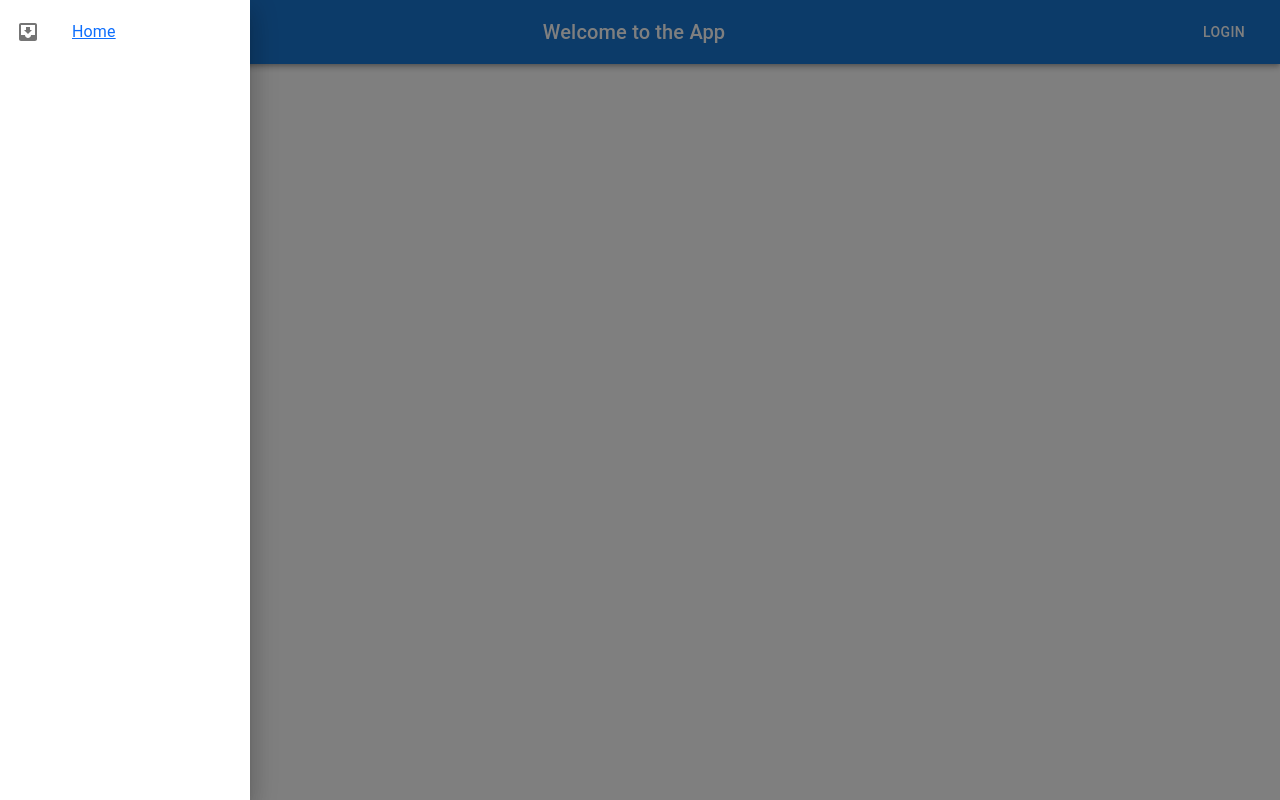
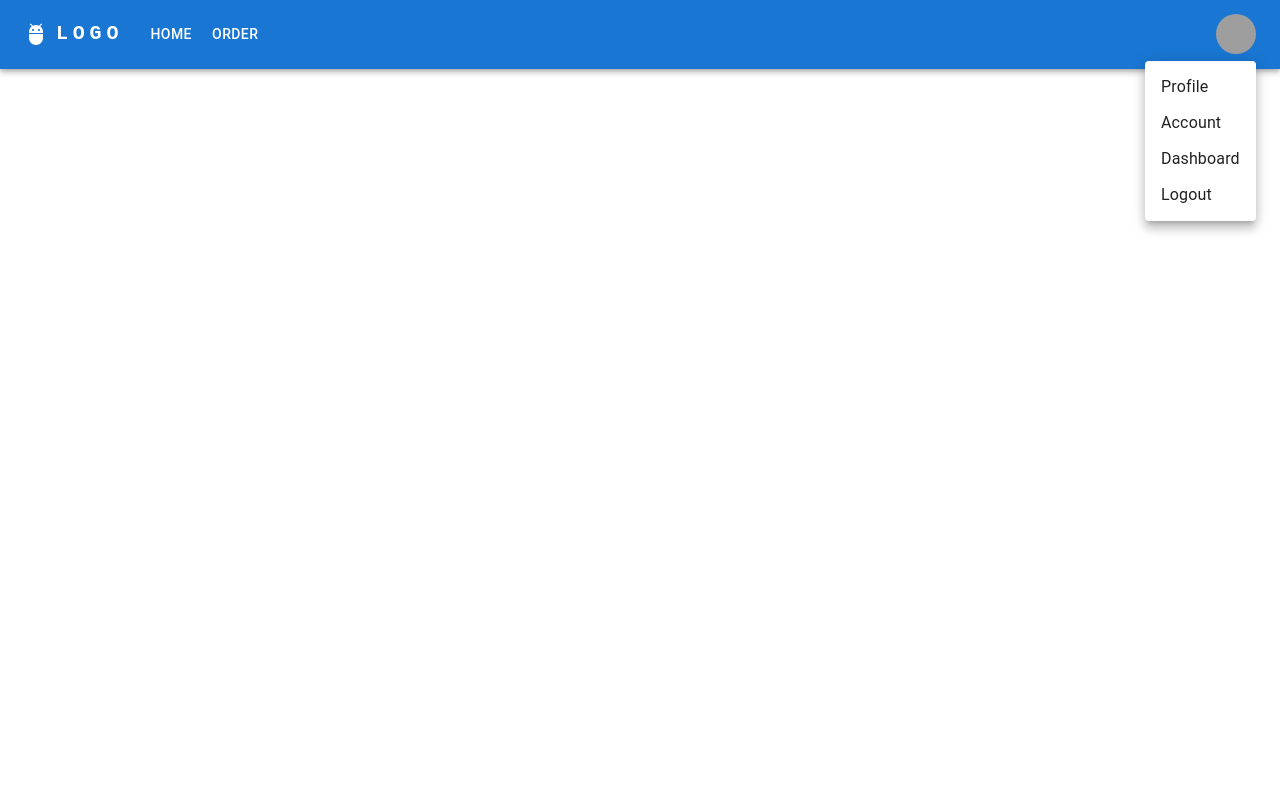
Before and after one commit to LeoStrebel/BZZ-Eats, a React (Create React App) app in the folder src/frontend/: page / in a window 1280 px wide. Both pictures are taken after a click on the button "Open settings". Built offline with nearby package versions, Linux system fonts and the light colour scheme; grey boxes are pictures that could not be loaded.

Commit message:
new nav bar

```diff
--- a/src/frontend/src/App.js
+++ b/src/frontend/src/App.js
@@ -2,6 +2,7 @@
 import "bootstrap/dist/css/bootstrap.css";
 import { BrowserRouter as Router, Route, Routes } from "react-router-dom";
 import Home from "./pages/home";
+import Products from "./pages/products";
 
 const App = () => {
   return (
@@ -9,6 +10,7 @@
       <Router>
         <Routes>
           <Route path="/" element={<Home />} />
+          <Route path="/products" element={<Products />} />
         </Routes>
       </Router>
     </div>
--- a/src/frontend/src/elements/navbar.js
+++ b/src/frontend/src/elements/navbar.js
@@ -1,113 +1,176 @@
-import * as React from "react";
+import React from "react";
+import { Link } from "react-router-dom";
 import AppBar from "@mui/material/AppBar";
 import Box from "@mui/material/Box";
 import Toolbar from "@mui/material/Toolbar";
+import IconButton from "@mui/material/IconButton";
 import Typography from "@mui/material/Typography";
+import Menu from "@mui/material/Menu";
+import MenuIcon from "@mui/icons-material/Menu";
+import Container from "@mui/material/Container";
+import Avatar from "@mui/material/Avatar";
 import Button from "@mui/material/Button";
-import IconButton from "@mui/material/IconButton";
-import MenuIcon from "@mui/icons-material/Menu";
-import Drawer from "@mui/material/Drawer";
-import List from "@mui/material/List";
-import ListItem from "@mui/material/ListItem";
-import ListItemIcon from "@mui/material/ListItemIcon";
-import ListItemText from "@mui/material/ListItemText";
-import InboxIcon from "@mui/icons-material/MoveToInbox";
-import DraftsIcon from "@mui/icons-material/Drafts";
-import { Link } from "react-router-dom";
+import Tooltip from "@mui/material/Tooltip";
+import MenuItem from "@mui/material/MenuItem";
+import AdbIcon from "@mui/icons-material/Adb";
 
-import BottomNavigation from "@mui/material/BottomNavigation";
-import BottomNavigationAction from "@mui/material/BottomNavigationAction";
-import FolderIcon from "@mui/icons-material/Folder";
-import RestoreIcon from "@mui/icons-material/Restore";
-import FavoriteIcon from "@mui/icons-material/Favorite";
-import LocationOnIcon from "@mui/icons-material/LocationOn";
+const pages = [
+  { name: "Home", path: "/" },
+  { name: "Order", path: "/products" },
+];
+const settings = ["Profile", "Account", "Dashboard", "Logout"];
 
-/*export default function LabelBottomNavigation() {
-  const [value, setValue] = React.useState("recents");
+function ResponsiveAppBar() {
+  const [anchorElNav, setAnchorElNav] = React.useState(null);
+  const [anchorElUser, setAnchorElUser] = React.useState(null);
 
-  const handleChange = (event: React.SyntheticEvent, newValue: string) => {
-    setValue(newValue);
+  const handleOpenNavMenu = (event) => {
+    setAnchorElNav(event.currentTarget);
+  };
+
+  const handleOpenUserMenu = (event) => {
+    setAnchorElUser(event.currentTarget);
+  };
+
+  const handleCloseNavMenu = () => {
+    setAnchorElNav(null);
+  };
+
+  const handleCloseUserMenu = () => {
+    setAnchorElUser(null);
   };
 
   return (
-    <BottomNavigation sx={{ width: 500 }} value={value} onChange={handleChange}>
-      <Link to="/">
-        <BottomNavigationAction
-          label="Recents"
-          value="recents"
-          icon={<RestoreIcon />}
-        />
-      </Link>
-      <Link to="/">
-        <BottomNavigationAction
-          label="Favorites"
-          value="favorites"
-          icon={<FavoriteIcon />}
-        />
-      </Link>
-      <Link to="/">
-        <BottomNavigationAction
-          label="Nearby"
-          value="nearby"
-          icon={<LocationOnIcon />}
-        />
-      </Link>
-      <Link to="/">
-        <BottomNavigationAction
-          label="Folder"
-          value="folder"
-          icon={<FolderIcon />}
-        />
-      </Link>
-    </BottomNavigation>
-  );
-}*/
+    <AppBar position="static">
+      <Container maxWidth="xl">
+        <Toolbar disableGutters>
+          <AdbIcon sx={{ display: { xs: "none", md: "flex" }, mr: 1 }} />
+          <Typography
+            variant="h6"
+            noWrap
+            component={Link}
+            to="/"
+            sx={{
+              mr: 2,
+              display: { xs: "none", md: "flex" },
+              fontFamily: "monospace",
+              fontWeight: 700,
+              letterSpacing: ".3rem",
+              color: "inherit",
+              textDecoration: "none",
+            }}
+          >
+            LOGO
+          </Typography>
 
-export default function Navbar() {
-  const [open, setOpen] = React.useState(false);
-
-  const handleDrawerOpen = () => {
-    setOpen(true);
-  };
-
-  const handleDrawerClose = () => {
-    setOpen(false);
-  };
-
-  return (
-    <Box sx={{ flexGrow: 1 }}>
-      <AppBar position="static">
-        <Toolbar>
+          <Box sx={{ flexGrow: 1, display: { xs: "flex", md: "none" } }}>
             <IconButton
               size="large"
-            edge="start"
+              aria-label="account of current user"
+              aria-controls="menu-appbar"
+              aria-haspopup="true"
+              onClick={handleOpenNavMenu}
               color="inherit"
-            aria-label="menu"
-            onClick={handleDrawerOpen}
-            sx={{ mr: 2 }}
             >
               <MenuIcon />
             </IconButton>
-          <Typography variant="h6" component="div" sx={{ flexGrow: 1 }}>
-            Welcome to the App
+            <Menu
+              id="menu-appbar"
+              anchorEl={anchorElNav}
+              anchorOrigin={{
+                vertical: "bottom",
+                horizontal: "left",
+              }}
+              keepMounted
+              transformOrigin={{
+                vertical: "top",
+                horizontal: "left",
+              }}
+              open={Boolean(anchorElNav)}
+              onClose={handleCloseNavMenu}
+              sx={{
+                display: { xs: "block", md: "none" },
+              }}
+            >
+              {pages.map((page) => (
+                <MenuItem key={page.name} onClick={handleCloseNavMenu}>
+                  <Typography
+                    component={Link}
+                    to={page.path}
+                    textAlign="center"
+                  >
+                    {page.name}
                   </Typography>
-          <Button color="inherit">Login</Button>
+                </MenuItem>
+              ))}
+            </Menu>
+          </Box>
+          <AdbIcon sx={{ display: { xs: "flex", md: "none" }, mr: 1 }} />
+          <Typography
+            variant="h5"
+            noWrap
+            component={Link}
+            to="/"
+            sx={{
+              mr: 2,
+              display: { xs: "flex", md: "none" },
+              flexGrow: 1,
+              fontFamily: "monospace",
+              fontWeight: 700,
+              letterSpacing: ".3rem",
+              color: "inherit",
+              textDecoration: "none",
+            }}
+          >
+            LOGO
+          </Typography>
+          <Box sx={{ flexGrow: 1, display: { xs: "none", md: "flex" } }}>
+            {pages.map((page) => (
+              <Button
+                key={page.name}
+                component={Link}
+                to={page.path}
+                onClick={handleCloseNavMenu}
+                sx={{ my: 2, color: "white", display: "block" }}
+              >
+                {page.name}
+              </Button>
+            ))}
+          </Box>
+
+          <Box sx={{ flexGrow: 0 }}>
+            <Tooltip title="Open settings">
+              <IconButton onClick={handleOpenUserMenu} sx={{ p: 0 }}>
+                <Avatar alt="Remy Sharp" src="/static/images/avatar/2.jpg" />
+              </IconButton>
+            </Tooltip>
+            <Menu
+              sx={{ mt: "45px" }}
+              id="menu-appbar"
+              anchorEl={anchorElUser}
+              anchorOrigin={{
+                vertical: "top",
+                horizontal: "right",
+              }}
+              keepMounted
+              transformOrigin={{
+                vertical: "top",
+                horizontal: "right",
+              }}
+              open={Boolean(anchorElUser)}
+              onClose={handleCloseUserMenu}
+            >
+              {settings.map((setting) => (
+                <MenuItem key={setting} onClick={handleCloseUserMenu}>
+                  <Typography textAlign="center">{setting}</Typography>
+                </MenuItem>
+              ))}
+            </Menu>
+          </Box>
         </Toolbar>
+      </Container>
     </AppBar>
-      <Drawer anchor="left" open={open} onClose={handleDrawerClose}>
-        <Box sx={{ width: 250 }} onClick={handleDrawerClose}>
-          <List>
-            <Link to="/">
-              <ListItem button>
-                <ListItemIcon>
-                  <InboxIcon />
-                </ListItemIcon>
-                <ListItemText primary="Home" />
-              </ListItem>
-            </Link>
-          </List>
-        </Box>
-      </Drawer>
-    </Box>
   );
 }
+
+export default ResponsiveAppBar;
--- /dev/null
+++ b/src/frontend/src/pages/products.js
@@ -0,0 +1,16 @@
+import React from 'react'
+import Navbar from '../elements/navbar';
+
+function Home() {
+    return (
+        <>
+            <div>
+                <Navbar />
+                <h1>Products</h1>
+            </div>
+
+        </>
+    )
+};
+
+export default Home;
```
Lines whose indentation alone changed are shown as unchanged.
